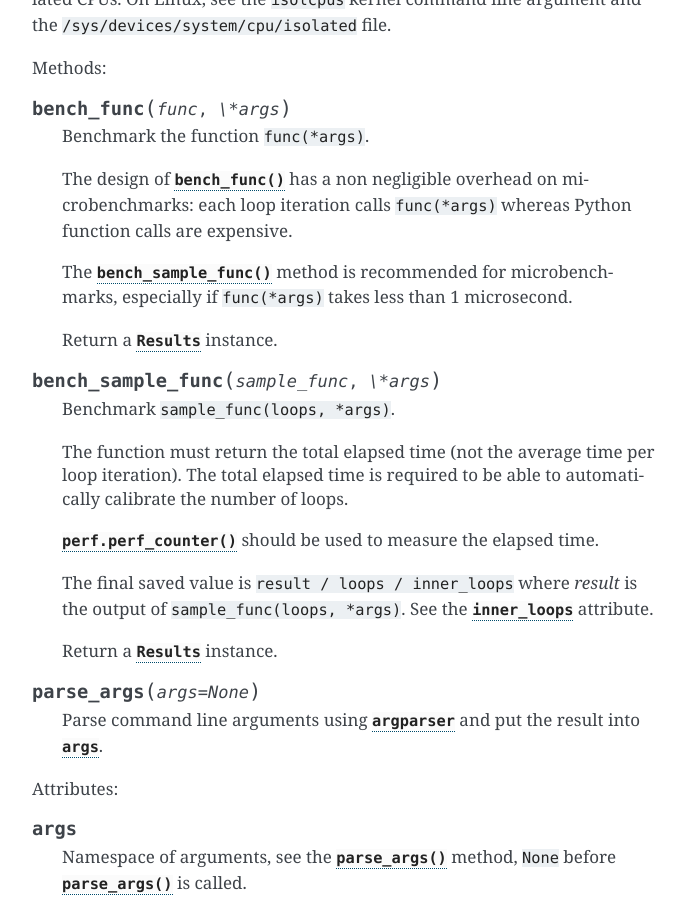
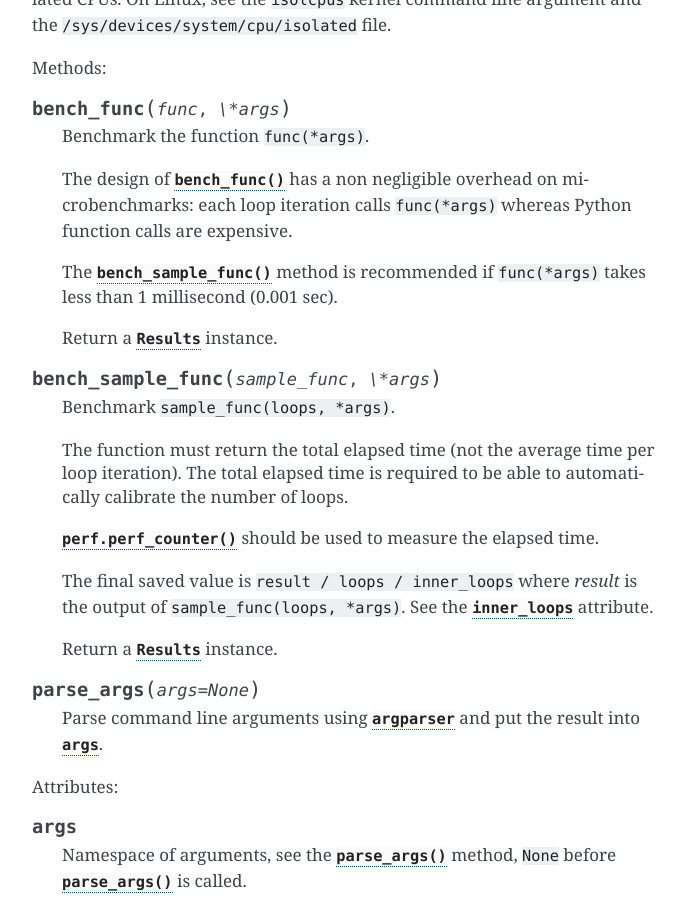
Before and after one commit to psf/pyperf, a Sphinx documentation site: the page built from doc/api.rst, in a window 1280 px wide and 900 px high, scrolled down 4625 px. Shown: the whole window, without its empty margins (418-1104 px from the left). Built offline with Sphinx 7.4.7, drawn with Linux system fonts in a browser that asks for light colours.

Commit message:
adjust bench_sample_func() recommandation

```diff
--- a/doc/api.rst
+++ b/doc/api.rst
@@ -257,8 +257,8 @@ TextRunner
       microbenchmarks: each loop iteration calls ``func(*args)`` whereas Python
       function calls are expensive.
 
-      The :meth:`bench_sample_func` method is recommended for microbenchmarks,
-      especially if ``func(*args)`` takes less than 1 microsecond.
+      The :meth:`bench_sample_func` method is recommended if ``func(*args)``
+      takes less than 1 millisecond (0.001 sec).
 
       Return a :class:`~perf.Results` instance.
 
```
